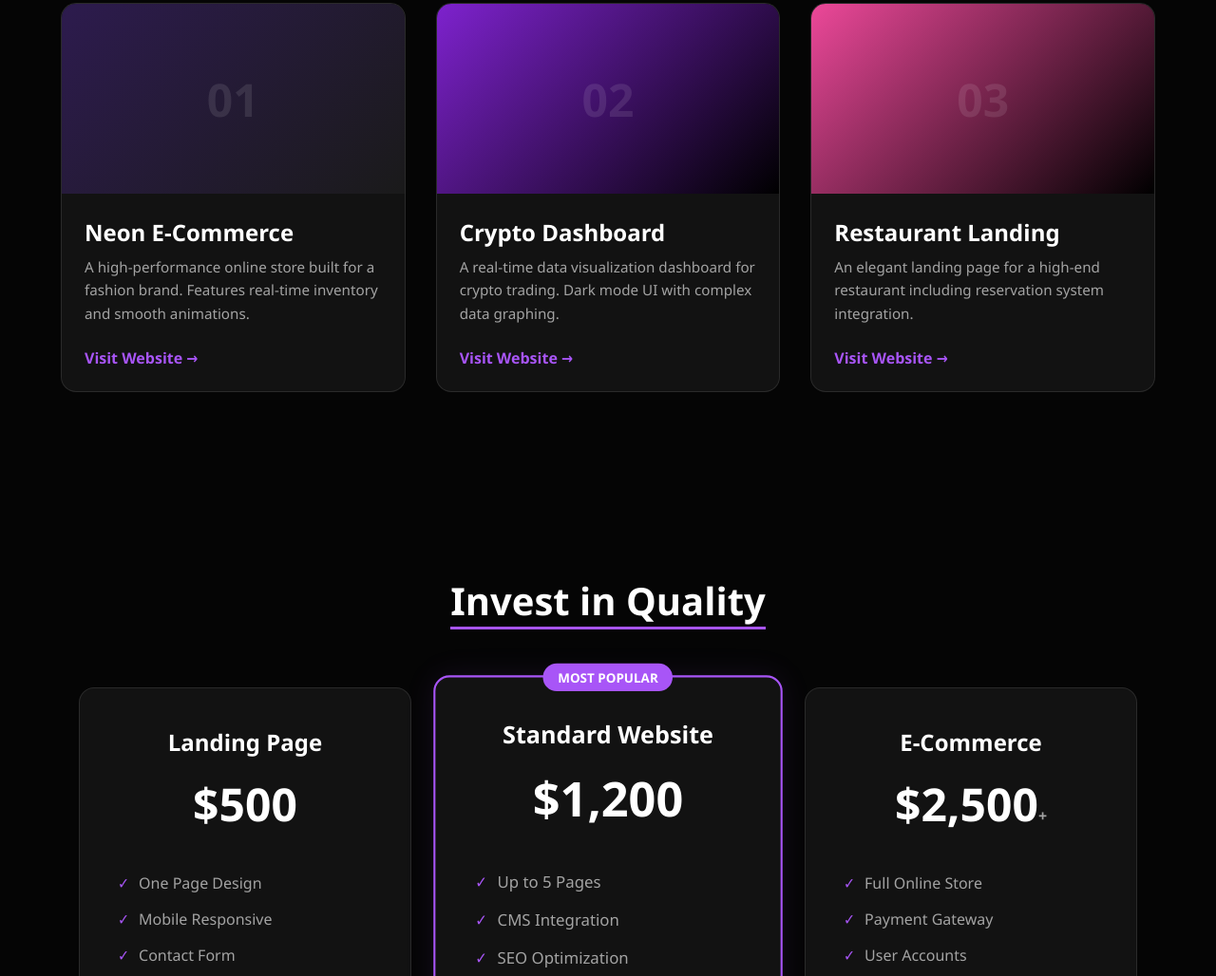
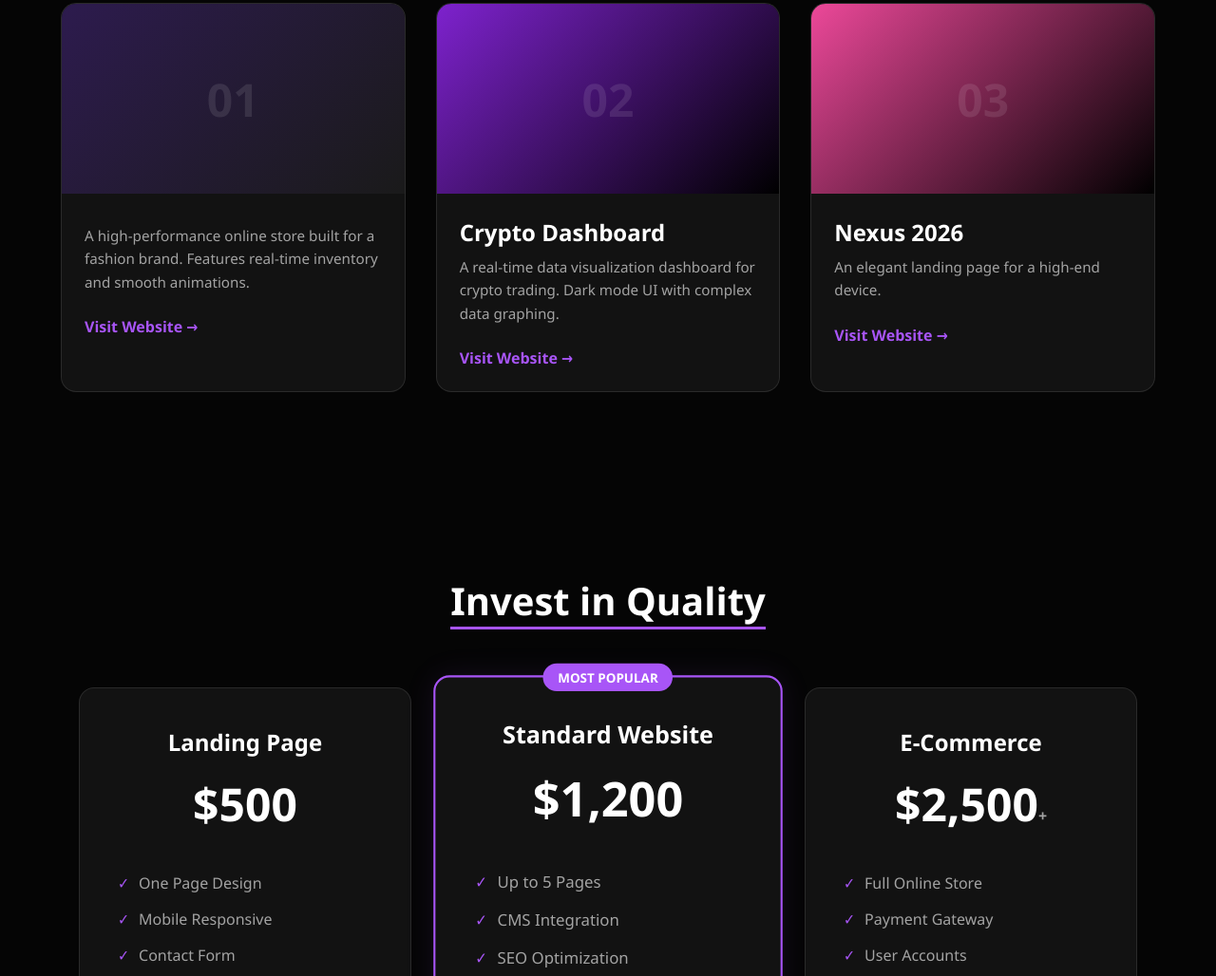
Before and after one commit to cassiweb/cassiweb.github.io, a plain HTML site: page index.html in a window 1280 px wide. Shown: the part 1012-2040 px from the top of the page at 95% size. Drawn offline with Linux system fonts and the light colour scheme.

Commit message:
Update index.html

```diff
--- a/index.html
+++ b/index.html
@@ -438,9 +438,9 @@
 
             <div class="project-card hidden">
                 <div class="card-image">01</div> <div class="card-content">
-                    <h3>Neon E-Commerce</h3>
+                    <h3> </h3>
                     <p>A high-performance online store built for a fashion brand. Features real-time inventory and smooth animations.</p>
-                    <a href="#" class="card-link">Visit Website →</a>
+                    <a href="web1.html" class="card-link">Visit Website →</a>
                 </div>
             </div>
 
@@ -449,16 +449,16 @@
                 <div class="card-content">
                     <h3>Crypto Dashboard</h3>
                     <p>A real-time data visualization dashboard for crypto trading. Dark mode UI with complex data graphing.</p>
-                    <a href="#" class="card-link">Visit Website →</a>
+                    <a href="web2.html" class="card-link">Visit Website →</a>
                 </div>
             </div>
 
             <div class="project-card hidden">
                 <div class="card-image" style="background: linear-gradient(135deg, #ec4899, #000);">03</div>
                 <div class="card-content">
-                    <h3>Restaurant Landing</h3>
-                    <p>An elegant landing page for a high-end restaurant including reservation system integration.</p>
-                    <a href="#" class="card-link">Visit Website →</a>
+                    <h3>Nexus 2026</h3>
+                    <p>An elegant landing page for a high-end device.</p>
+                    <a href="web3.html" class="card-link">Visit Website →</a>
                 </div>
             </div>
 
```
